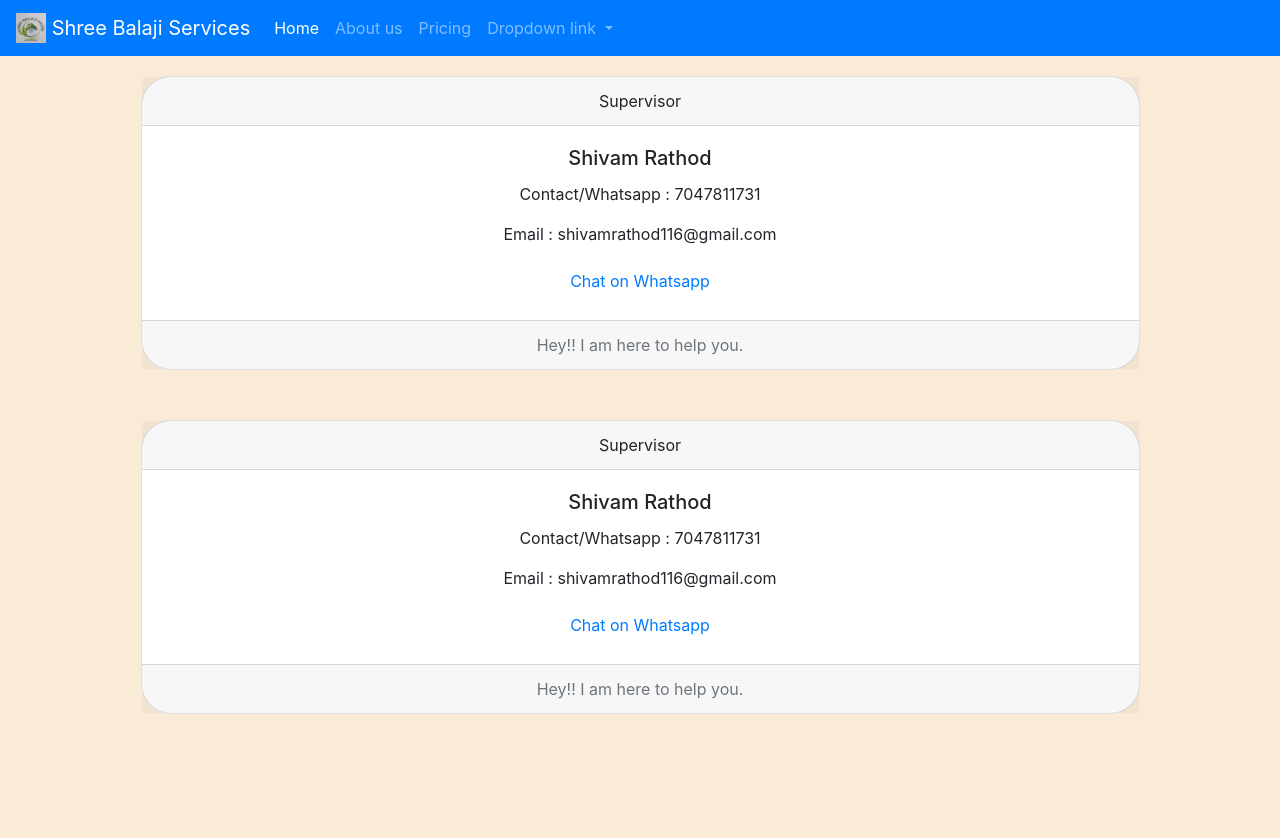
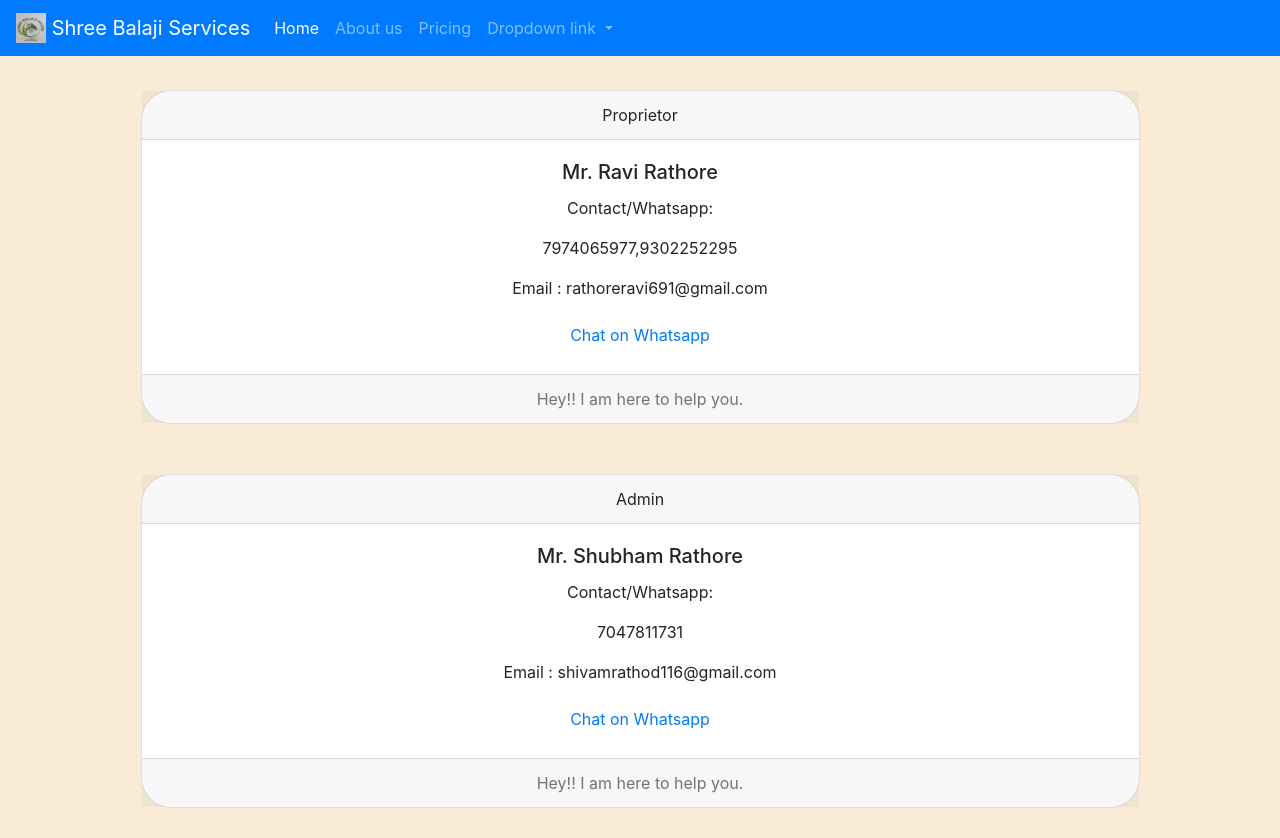
Before and after one commit to Shree-Balaji-services/ShreeBalajiHouseKeepingServices, a plain HTML site: page aboutus.html in a window 1280 px wide. Before the commit the page ends 800 px from the top, so only its background shows below. Drawn offline with nearby package versions, Linux system fonts and the light colour scheme.

Commit message:
css and about us update

```diff
--- a/aboutus.html
+++ b/aboutus.html
@@ -17,7 +17,7 @@
 
     <!-- nav bar starts -->
     <div class="mainPage">
-        <nav class="navbar navbar-expand-lg navbar-dark bg-primary">
+        <nav class="navbar fixed-top navbar-expand-lg navbar-dark bg-primary">
             <a class="navbar-brand" href="index.html">
                 <img src="shree_balaji_logo.jpeg" width="30" height="30" class="d-inline-block align-top" alt="">
                 Shree Balaji Services</a>
@@ -51,16 +51,17 @@
             </div>
         </nav>
     </div>
-    <div class="container homePage">
+    <div class="container homePage cardsAlign">
         <div style="margin: 20px 5%;width: 90%;" class="card text-center">
             <div class="card-header">
-              Supervisor
+              Proprietor
             </div>
             <div class="card-body">
-              <h5 class="card-title">Shivam Rathod</h5>
-              <p class="card-text">Contact/Whatsapp : 7047811731</p>
-              <p class="card-text">Email : shivamrathod116@gmail.com</p>
-              <a href="https://api.whatsapp.com/send/?phone=917047811731&text&type=phone_number&app_absent=0" class="btn btn">Chat on Whatsapp</a>
+              <h5 class="card-title">Mr. Ravi Rathore</h5>
+              <p class="card-text">Contact/Whatsapp:</p>
+              <p class="card-text">7974065977,9302252295</p>
+              <p class="card-text">Email : rathoreravi691@gmail.com</p>
+              <a href="https://api.whatsapp.com/send/?phone=919302252295&text&type=phone_number&app_absent=0" class="btn btn">Chat on Whatsapp</a>
             </div>
             <div class="card-footer text-muted">
               Hey!! I am here to help you.
@@ -69,13 +70,14 @@
 
           <div style="margin: 20px 5%;width: 1300px;" class="card text-center">
             <div class="card-header">
-              Supervisor
+              Admin
             </div>
             <div class="card-body">
-              <h5 class="card-title">Shivam Rathod</h5>
-              <p class="card-text">Contact/Whatsapp : 7047811731</p>
+              <h5 class="card-title">Mr. Shubham Rathore</h5>
+              <p class="card-text">Contact/Whatsapp:</p>
+              <p class="card-text">7047811731</p>
               <p class="card-text">Email : shivamrathod116@gmail.com</p>
-              <a href="#" class="btn btn">Chat on Whatsapp</a>
+              <a href="https://api.whatsapp.com/send/?phone=917047811731&text&type=phone_number&app_absent=0" class="btn btn">Chat on Whatsapp</a>
             </div>
             <div class="card-footer text-muted">
               Hey!! I am here to help you.
--- a/style.css
+++ b/style.css
@@ -3,17 +3,24 @@ body {
 }
 .homePage{
 
+    justify-content: center;
+    margin-top: 70px;
+    margin-bottom: 10px;
+}
+.cardsAlign{
     display: flex;
     flex-wrap: wrap;
     grid-gap: 10px;
     justify-content: center;
-
+    /* margin-top: 10px; */
 }
-.card{
+.cardsAlign .card{
     border-radius: 30px !important;
+    margin-top: 10px;
 }
 .card img{
     border-radius: 30px !important;
+    object-fit: cover;
 }
 
 .sticky {
```
Also changed, not shown: index.html (+28 -8 lines).
